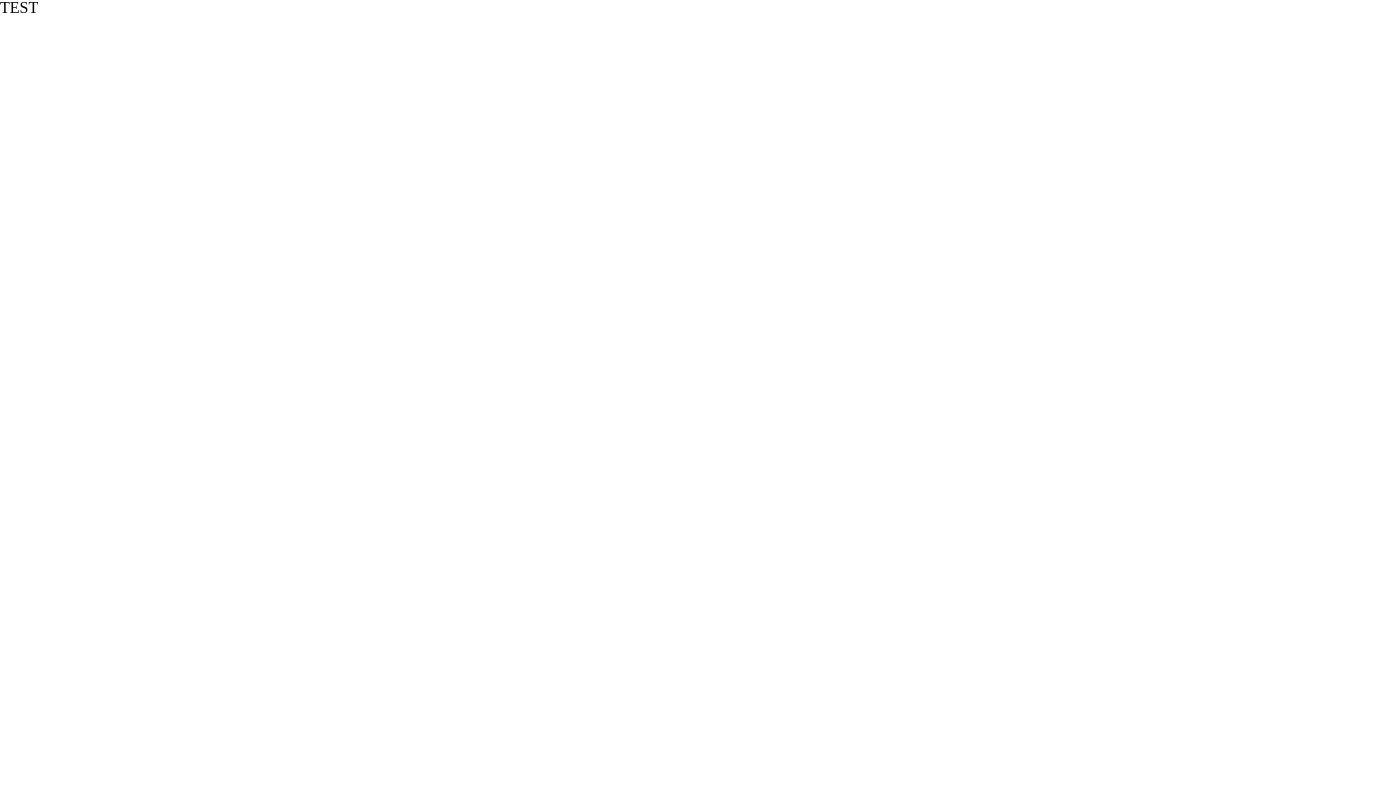
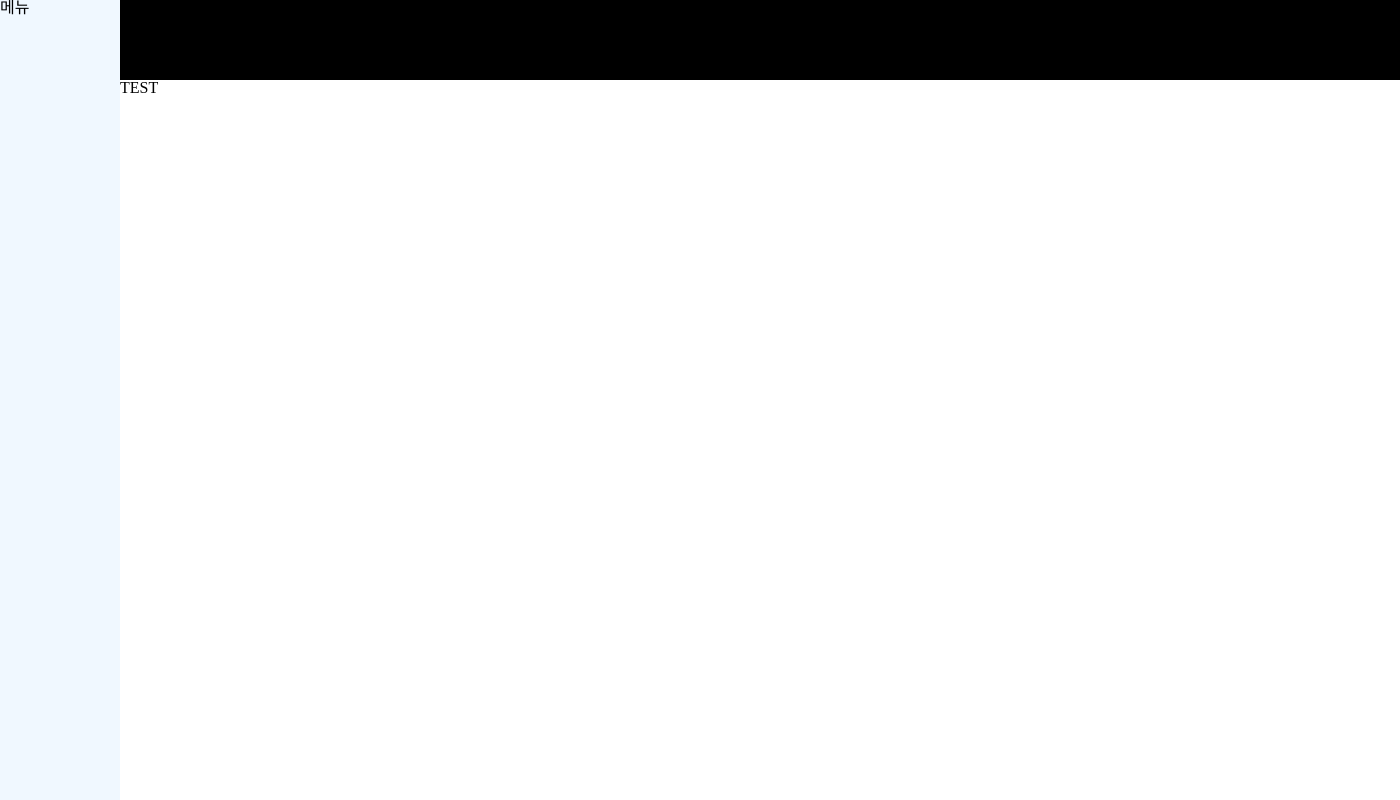
Before and after one commit to DaHoon06/dev-logs, a Next.js app in the folder client/: page / in a window 1280 px wide. Shown: the whole page, 1400 px wide, since content can reach past the window. Built offline with nearby package versions, Linux system fonts and the light colour scheme.

Commit message:
# @emotion 셋업, 화면 레이아웃 구성,

```diff
--- /dev/null
+++ b/client/src/components/layout/AsideComponent.tsx
@@ -0,0 +1,21 @@
+import {ReactElement} from "react";
+import {css} from "@emotion/react";
+
+export const AsideComponent = (): ReactElement => {
+  return (
+    <aside css={asideStyle.layout}>
+      <p>메뉴</p>
+    </aside>
+  )
+}
+
+const asideStyle = {
+  layout: css({
+    position: 'fixed',
+    top: '0',
+    left: '0',
+    width: '120px',
+    height: '100%',
+    backgroundColor: "aliceblue"
+  }),
+}
--- /dev/null
+++ b/client/src/components/layout/HeaderComponent.tsx
@@ -0,0 +1,25 @@
+import {CSSProperties, ReactElement} from "react";
+import { css } from '@emotion/react'
+
+interface Props {
+  styles: { [key: string]: CSSProperties };
+}
+
+export const HeaderComponent = (props: Props): ReactElement => {
+  return (
+    <header css={headerStyle.layout}>
+      <p>header</p>
+    </header>
+  )
+}
+
+const headerStyle = {
+  layout: css({
+    position: "fixed",
+    top: '0',
+    left: '120px',
+    backgroundColor: 'black',
+    width: '100%',
+    height: '80px',
+  }),
+};
--- /dev/null
+++ b/client/src/components/layout/LayoutComponent.tsx
@@ -0,0 +1,38 @@
+import {CSSProperties, ReactElement, ReactNode} from "react";
+import {HeaderComponent} from "@components/layout/HeaderComponent";
+import {AsideComponent} from "@components/layout/AsideComponent";
+import {css} from "@emotion/react";
+
+interface Props {
+  children: ReactNode
+}
+
+const styles: { [key: string]: CSSProperties } = {
+  baseLayout: {
+    height: '80px'
+  }
+}
+
+const LayoutComponent = (props: Props): ReactElement => {
+  const { children } = props;
+  return (
+    <div>
+      <HeaderComponent styles={styles} />
+      <AsideComponent />
+      <main css={layoutStyle.container}>
+        {children}
+      </main>
+    </div>
+  )
+}
+
+export default LayoutComponent;
+
+const layoutStyle = {
+  container: css({
+    marginLeft: '120px',
+    marginTop: styles['baseLayout'].height,
+    width: '100%',
+    height: '100%'
+  })
+}
--- /dev/null
+++ b/client/src/hooks/useAuthContext.tsx
@@ -0,0 +1,27 @@
+import {createContext, useContext, useState} from "react";
+
+export interface IAuthContext {
+  isLogin: boolean;
+}
+
+const AuthContext = createContext<IAuthContext | undefined>(undefined);
+
+export const useAuthContext = () => {
+  const authContext = useContext(AuthContext);
+  if (!authContext) throw new Error('No authContext.Provider found when calling authContext.');
+  return authContext;
+};
+
+export function AuthProvider({ children }: { children?: JSX.Element }) {
+  const setLogin = (payload: boolean): void => {
+    setState({
+      ...state,
+      isLogin: payload
+    })
+  };
+  const initialState = {
+    isLogin: false,
+  };
+  const [state, setState] = useState<IAuthContext>(initialState);
+  return <AuthContext.Provider value={state}>{children}</AuthContext.Provider>
+}
--- a/client/src/pages/_app.tsx
+++ b/client/src/pages/_app.tsx
@@ -1,14 +1,21 @@
+import React from 'react';
 import type { AppProps } from 'next/app'
 import {globalStyle} from "@styles/GlobalStyle";
 import theme from "@styles/Theme";
 import {ThemeProvider} from "@emotion/react";
+import LayoutComponent from "@components/layout/LayoutComponent";
+import {AuthProvider} from "../hooks/useAuthContext";
 
 export default function App({ Component, pageProps }: AppProps) {
   return (
     <>
       {globalStyle()}
-      <ThemeProvider theme={theme}>
-        <Component {...pageProps} />
-      </ThemeProvider>
+      <AuthProvider>
+        <ThemeProvider theme={theme}>
+          <LayoutComponent>
+            <Component {...pageProps} />
+          </LayoutComponent>
+        </ThemeProvider>
+      </AuthProvider>
     </>
   )}
--- a/client/tsconfig.json
+++ b/client/tsconfig.json
@@ -14,6 +14,7 @@
     "resolveJsonModule": true, // json 파일 파서
     "isolatedModules": true, // 각 파일을 별도 모듈로 변환 ('ts.transpileModule'과 유사)
     "types": [], // 컴파일 시 포함될 유형 선언 파일 입력
+    "jsxImportSource": "@emotion/react", // emotion 사용
     /* ---------------------------------------------------------------------------------------------------------------------------------------------------- */
 
     /* 컨벤션 옵션 ------------------------------------------------------------------------------------------------------------------------------------------- */
@@ -31,6 +32,7 @@
       "@pages/*": ["pages/*"],
       "@api/*": ["pages/api/*"],
       "@libs/*": ["libs/*"],
+      "@utils/*": ["utils/*"],
       "@styles/*": ["styles/*"]
     }
   },
```
Also changed, not shown: client/src/hooks/useLocalStorage.ts (added, +33 -0 lines), client/src/libs/axios-instance/axios.ts (added, +41 -0 lines), client/src/utils/errorHandler.ts (added, +34 -0 lines), client/.babelrc (added), client/src/styles/common/_variables.scss (added), 1 other file (tests, documents, lock files or other folders).
